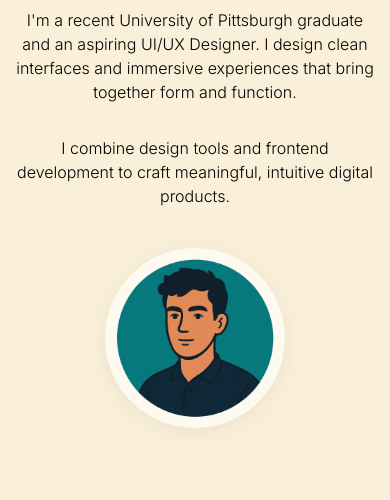
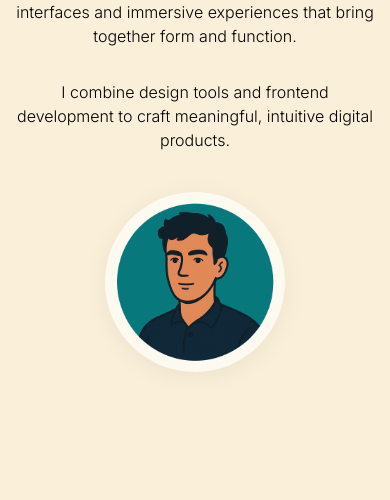
Before and after one commit to RhythmD22/Portfolio, a plain HTML site: page index.html in a window 390 px wide. Shown: the part 273-773 px from the top of the page. Drawn offline with Linux system fonts and the light colour scheme.

Commit message:
Additional fixes

```diff
--- a/index.html
+++ b/index.html
@@ -68,20 +68,28 @@
 
     /* Portrait-specific centering for mobile (reinforce and handle safe areas) */
     @media (max-width: 900px) and (orientation: portrait) {
+      .description-container {
+        flex: 1;
+        padding-top: 2rem;
+        padding-bottom: 2rem;
+        display: flex;
+        align-items: center;
+        justify-content: center;
+        min-height: calc(100vh - 200px); /* Account for header/footer */
+      }
       .intro {
         align-items: center;
         text-align: center;
         width: 100%;
         padding: 0 1rem;
         box-sizing: border-box;
-        justify-content: flex-start;
+        justify-content: center;
         min-height: auto;
-        padding-top: 15vh;
-        padding-bottom: 15vh;
+        gap: 1.5rem;
       }
       .intro-text {
         text-align: center;
-        margin: 2rem 0 0 0 !important;
+        margin: 0 !important;
         width: 100%;
         max-width: 100%;
         padding: 0 1rem;
@@ -112,12 +120,13 @@
       /* iPhone 390x844 portrait specific adjustments */
       @media (max-width: 390px) and (orientation: portrait) {
         .description-container {
-          padding-top: 0;
+          padding-top: 1rem;
+          padding-bottom: 1rem;
+          min-height: calc(100vh - 180px);
         }
         .intro {
-          padding: 15vh 0.5rem;
+          padding: 0 0.5rem;
           gap: 1.5rem;
-          min-height: auto;
         }
         .intro-text {
           padding: 0 0.5rem;
@@ -135,12 +144,11 @@
     /* Ensure smooth scrolling on all devices */
     html {
       scroll-behavior: smooth;
-      overflow-y: scroll;
     }
 
-    /* Prevent scroll chaining issues */
+    /* Remove overscroll behavior that might interfere */
     body {
-      overscroll-behavior-y: contain;
+      overscroll-behavior-y: auto;
     }
 
     /* Tighten footer link spacing */
```
